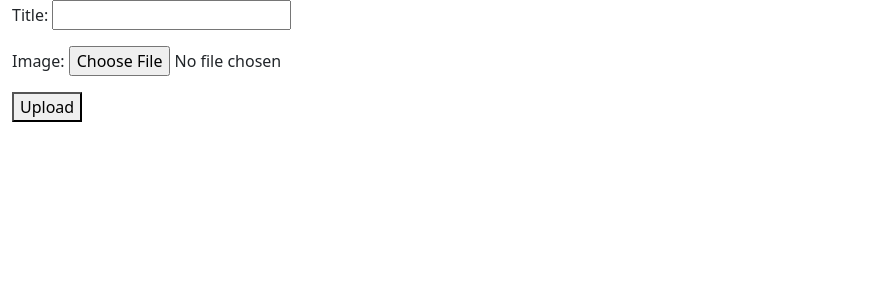
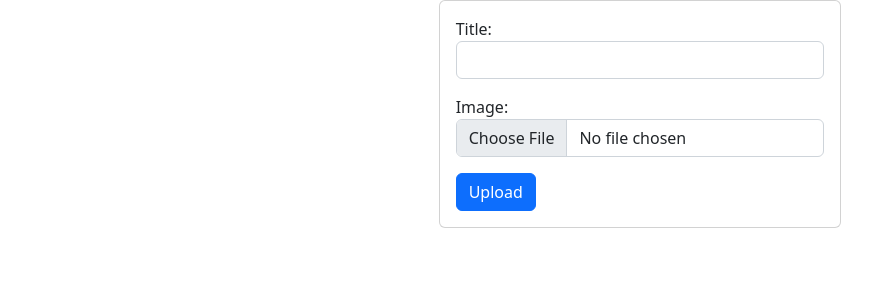
Before and after one commit to enoua5/tarp-lms-clone, a Django app: page /test/profile/ in a window 1280 px wide. Shown: the part 56-356 px from the top of the page, without its empty margins (0-892 px from the left). Run offline with Django 3.2, Linux system fonts and the light colour scheme.

Commit message:
Added bootstrap styles to the image upload functionality

```diff
--- a/base/forms.py
+++ b/base/forms.py
@@ -1,4 +1,5 @@
 from django import forms
+from django.forms import TextInput, FileInput
 from .models import Image
 
 
@@ -6,3 +7,14 @@ class ProfileForm(forms.ModelForm):
     class Meta:
         model = Image
         fields = ('title', 'image')
+        # widgets are required to give form components Bootstrap classes for styling
+        widgets = {
+            'title': TextInput(attrs={
+                'class': "form-control",
+                'type': "text",
+            }),
+            'image': FileInput(attrs={
+                'class': "form-control",
+                'type': "file",
+            }),
+        }
--- a/base/templates/main/profile.html
+++ b/base/templates/main/profile.html
@@ -1,13 +1,24 @@
 {% extends 'main/base.html' %}
 {% block body %}
-    <form method="post" enctype="multipart/form-data">
-        {% csrf_token %}
-        {{ form.as_p }}
-        <button type="submit">Upload</button>
-    </form>
+    {# card div just to make it look nice for now #}
+    <div class="row">
+    <div class="col-md-4 offset-md-4">
+    <div class="card">
+    <div class="card-body">
+        {% if img_obj %}
+            <div class="text-center">
+                <img class="rounded img-thumbnail" src="{{ img_obj.image.url}}">
+            </div>
+        {% endif %}
 
-    {% if img_obj %}
-        <h3>Successfully uploaded : {{img_obj.title}}</h3>
-        <img src="{{ img_obj.image.url}}" style="max-height:300px">
-    {% endif %}
+        <form method="post" enctype="multipart/form-data">
+            {% csrf_token %}
+            {{ form.as_p }}
+            <button type="submit" class="btn btn-primary">Upload</button>
+        </form>
+    </div>
+    </div>
+    </div>
+    </div>
+
 {% endblock %}
```
